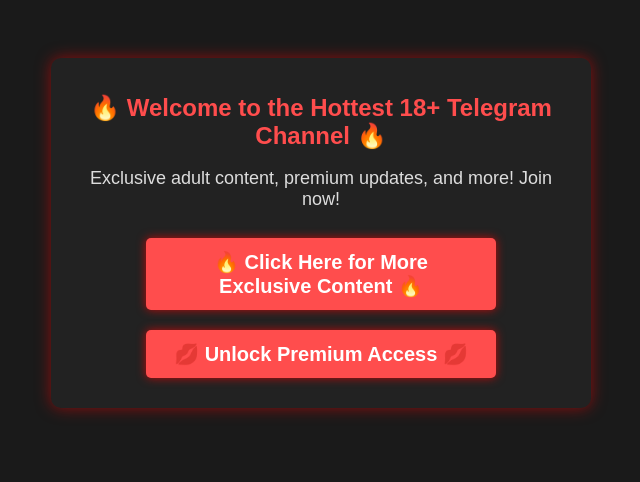
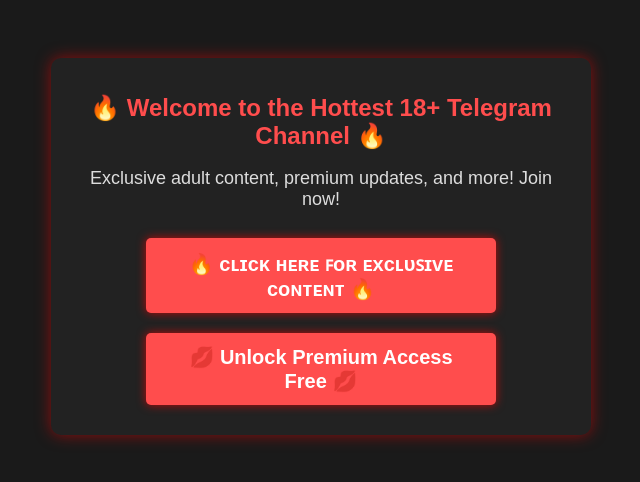
Before and after one commit to rohidas281/yourfantasy, a plain HTML site: page index.html in a window 1280 px wide. Shown: the whole page, without its empty margins (319-959 px from the left). Drawn offline with Linux system fonts and the light colour scheme.

Commit message:
Update index.html

```diff
--- a/index.html
+++ b/index.html
@@ -81,8 +81,8 @@
         <p>Exclusive adult content, premium updates, and more! Join now!</p>
 
         <!-- Adsterra Links for More Earnings -->
-        <a href="https://www.effectiveratecpm.com/vt1uy9ftie?key=5546c4cb0e3be827c7052d4e13180166" class="ad-link" onclick="showTelegramButton()" target="_blank">🔥 Click Here for More Exclusive Content 🔥</a>
-        <a href="https://www.effectiveratecpm.com/vt1uy9ftie?key=5546c4cb0e3be827c7052d4e13180166" class="ad-link" onclick="showTelegramButton()" target="_blank">💋 Unlock Premium Access 💋</a>
+        <a href="https://www.effectiveratecpm.com/vt1uy9ftie?key=5546c4cb0e3be827c7052d4e13180166" class="ad-link" onclick="showTelegramButton()" target="_blank">🔥 ᴄʟɪᴄᴋ ʜᴇʀᴇ ꜰᴏʀ ᴇxᴄʟᴜꜱɪᴠᴇ ᴄᴏɴᴛᴇɴᴛ 🔥</a>
+        <a href="https://www.effectiveratecpm.com/vt1uy9ftie?key=5546c4cb0e3be827c7052d4e13180166" class="ad-link" onclick="showTelegramButton()" target="_blank">💋 Unlock Premium Access Free 💋</a>
 
         <a href="https://t.me/+Nn2hL3DFLn03MWNl" id="telegram-btn" class="telegram-btn">👉 Join Telegram Now 👈</a>
     </div>
```
